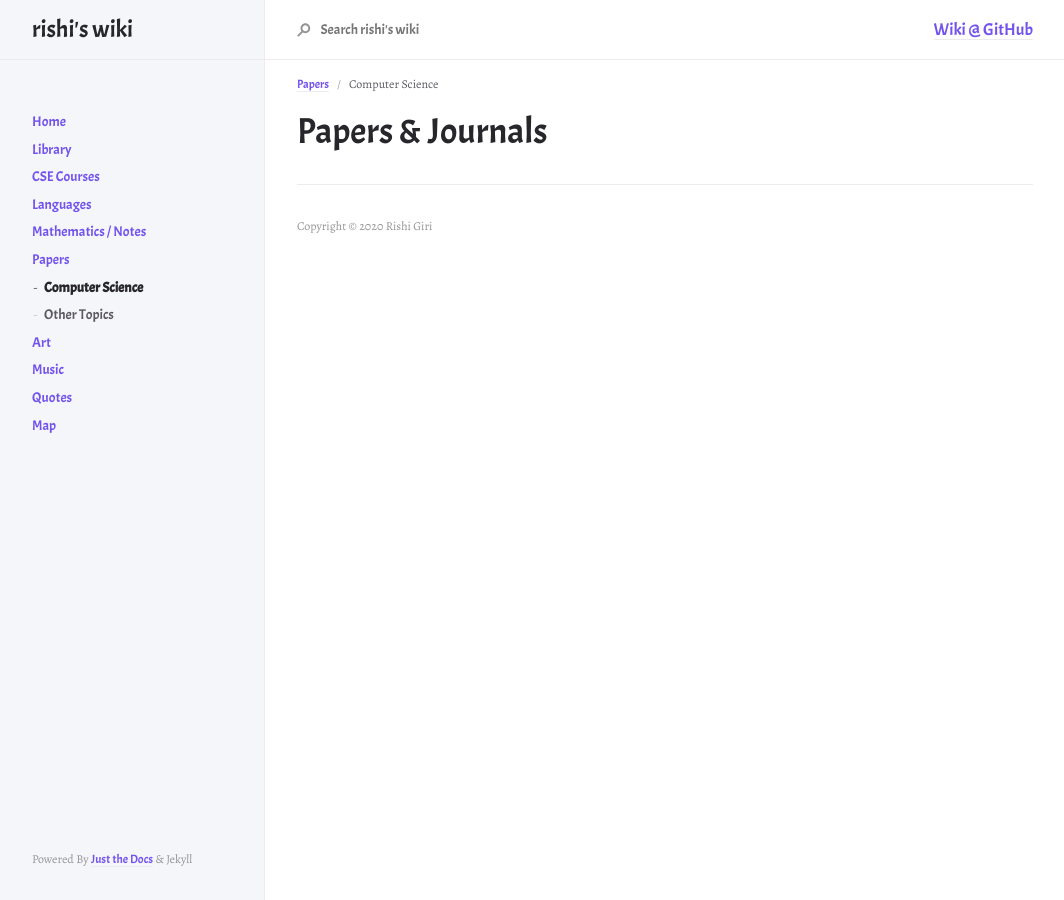
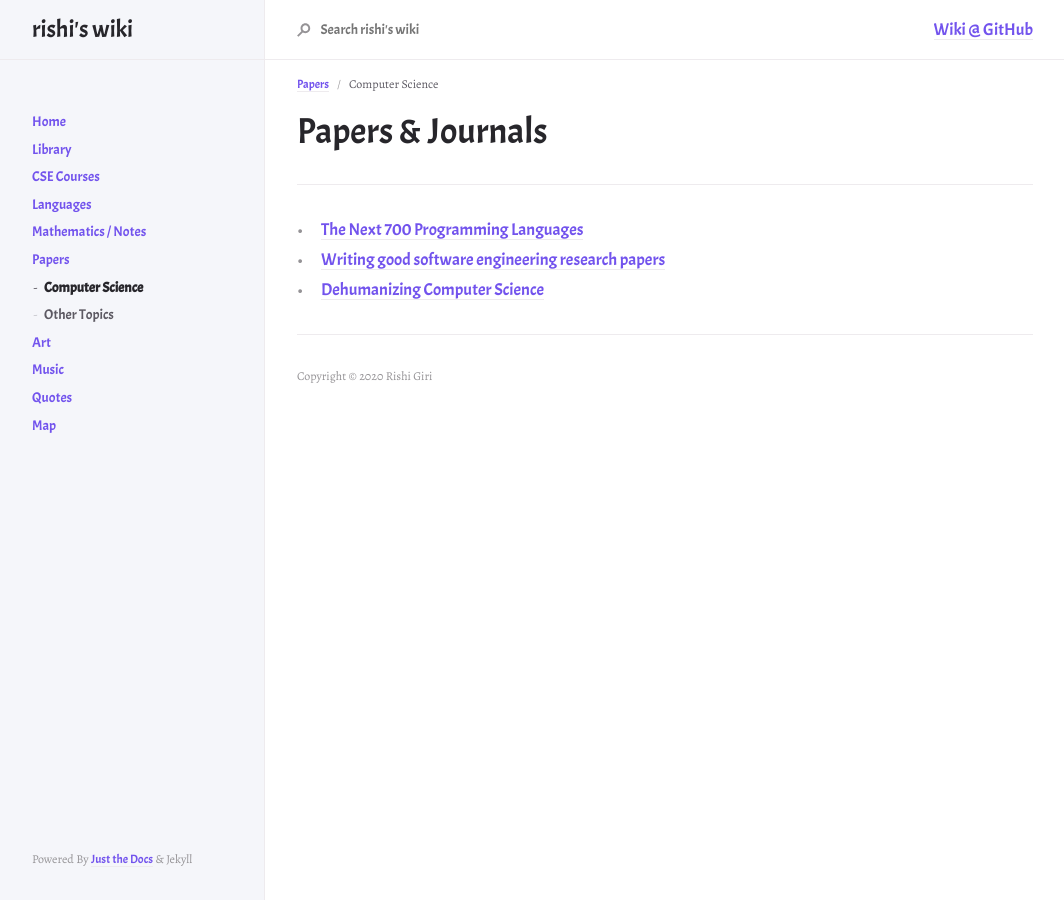
Before and after one commit to r8w/r8w, a Jekyll site: the page built from docs/papers/cs.md, in a window 1280 px wide. Shown: the whole page, without its empty margins (107-1171 px from the left). Built offline with Jekyll 4.4.1, drawn with Linux system fonts in a browser that asks for light colours; nearby versions of some CDN libraries.

Commit message:
cs related papers

```diff
--- a/docs/papers/cs.md
+++ b/docs/papers/cs.md
@@ -6,3 +6,9 @@ nav_order: 1
 ---
 
 # Papers & Journals
+
+---
+
+- [The Next 700 Programming Languages](http://fsl.cs.illinois.edu/images/e/ef/P157-landin.pdf)
+- [Writing good software engineering research papers](https://dl.acm.org/doi/abs/10.5555/776816.776925)
+- [Dehumanizing Computer Science](https://sci-hub.tw/10.1002/9780470125779.ch3)
```
